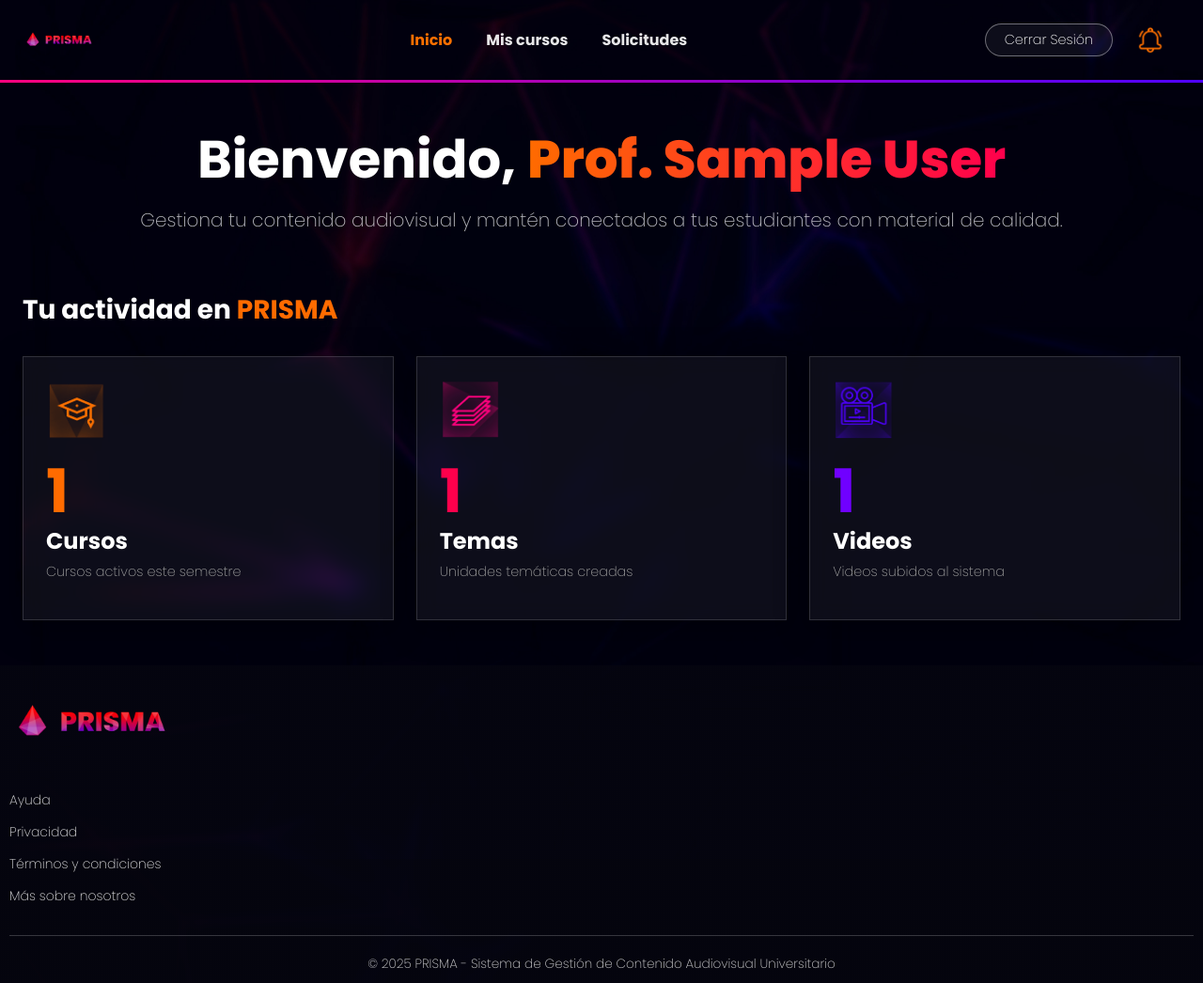
After one commit to Xixcrod/Prisma-virtual-classes, a Django app: page /dashboardpe/ in a window 1280 px wide. The commit adds this page. Shown: the whole page at 94% size. Run offline with Django 5.2, Linux system fonts and the light colour scheme; a user stored in the database is signed in; tables that the repository leaves empty hold one stand-in row (values such as "Sample post"); some libraries are stand-ins or nearby versions.

Commit message:
coloreando 6

```diff
--- a/apps/Admin/views.py
+++ b/apps/Admin/views.py
@@ -7,6 +7,7 @@ from django.http import JsonResponse
 from django.contrib.auth.decorators import login_required, user_passes_test
 import secrets
 import string
+from django.contrib.auth.decorators import login_required
 
 # Importaciones consolidadas de los modelos
 from apps.core.models import Usuario, Estudiante, Profesor, Carrera, Materia, Curso
--- /dev/null
+++ b/apps/core/static/css/dashboardp.css
@@ -0,0 +1,102 @@
+/* --- CONFIGURACIÓN GENERAL --- */
+main.main-content {
+    flex: 1;
+}
+
+/* Forzamos que el fondo cubra todo y no se repita */
+body {
+    background: url('../img/fondo2.jpg') no-repeat center center fixed !important;
+    background-size: cover !important;
+    color: #ffffff;
+}
+
+/* --- VARIABLES DE COLOR --- */
+:root {
+    --prisma-orange: #ff6b00;
+    --prisma-red: #ff004c;
+    --prisma-purple: #7000ff;
+
+    /* Fondo blanco muy transparente para el efecto cristal */
+    --glass-bg: rgba(255, 255, 255, 0.05);
+    /* Borde blanco suave para definir el contorno */
+    --glass-border: rgba(255, 255, 255, 0.15);
+}
+
+/* --- TEXTOS --- */
+.text-orange { color: var(--prisma-orange) !important; }
+.text-red { color: var(--prisma-red) !important; }
+.text-purple { color: var(--prisma-purple) !important; }
+
+/* Degradado del título principal */
+.text-gradient {
+    background: linear-gradient(90deg, var(--prisma-orange), var(--prisma-red));
+    -webkit-background-clip: text;
+    -webkit-text-fill-color: transparent;
+    font-weight: 800;
+}
+
+/* --- TARJETAS (ESTILO EXACTO) --- */
+.prisma-card {
+    background: var(--glass-bg); /* Fondo sutil */
+
+    /* ESTO ES LO MÁS IMPORTANTE: Desenfoca lo que hay detrás */
+    backdrop-filter: blur(10px);
+    -webkit-backdrop-filter: blur(10px); /* Soporte para Safari */
+
+    border: 1px solid var(--glass-border);
+    border-radius: 0; /* Ajusta a 0px si las quieres cuadradas como en tu código previo */
+
+    transition: all 0.3s ease;
+    min-height: 280px;
+
+    /* Sombra profunda para dar relieve */
+    box-shadow: 0 8px 32px 0 rgba(0, 0, 0, 0.37);
+}
+
+/* EFECTO HOVER: Aumenta el brillo y el borde al pasar el mouse */
+.card-hover:hover {
+    transform: translateY(-8px);
+    background: rgba(255, 255, 255, 0.1); /* Se vuelve un poco más blanca */
+    border-color: rgba(255, 255, 255, 0.3);
+    box-shadow: 0 12px 40px 0 rgba(0, 0, 0, 0.6);
+}
+
+/* --- AJUSTE DE ICONOS --- */
+.icon-box {
+    width: 65px;
+    height: 65px;
+    margin-bottom: 25px;
+    background: transparent !important; /* Aseguramos que no haya fondo gris */
+    padding: 0;
+}
+
+.icon-box img {
+    width: 100%;
+    height: 100%;
+    object-fit: contain;
+}
+
+/* --- TIPOGRAFÍA DE LA TARJETA --- */
+/* El número grande */
+.display-number {
+    font-size: 4rem; /* Hacemos el número bien grande */
+    font-weight: 800;
+    line-height: 1;
+    margin-bottom: 5px;
+}
+
+/* El título (Cursos, Temas...) */
+.card-title-text {
+    font-size: 1.5rem;
+    font-weight: 700;
+    color: #ffffff;
+    margin-bottom: 5px;
+}
+
+/* La descripción pequeña */
+.card-desc {
+    font-size: 0.9rem;
+    color: #a0a0a0; /* Gris suave */
+    font-weight: 400;
+    line-height: 1.4;
+}
--- /dev/null
+++ b/apps/core/static/js/marcar_notificaciones_leidas.js
@@ -0,0 +1,28 @@
+document.addEventListener('DOMContentLoaded', function() {
+    const notifDropdown = document.getElementById('notifDropdown');
+    const badge = document.getElementById('notif-badge');
+
+    if (notifDropdown) {
+        notifDropdown.addEventListener('shown.bs.dropdown', function () {
+            // 1. Ocultar el badge visualmente de inmediato para mejorar la experiencia
+            if (badge) {
+                badge.style.display = 'none';
+            }
+
+            // 2. Enviar petición al servidor para marcar como leídas en la BD
+            fetch('{% url "marcar_leidas" %}', {
+                method: 'POST',
+                headers: {
+                    'X-CSRFToken': '{{ csrf_token }}',
+                    'Content-Type': 'application/json'
+                }
+            })
+            .then(response => response.json())
+            .then(data => {
+                if (data.status !== 'ok') {
+                    console.error('Error al marcar notificaciones');
+                }
+            });
+        });
+    }
+});
--- /dev/null
+++ b/apps/core/templates/dashboardpe.html
@@ -0,0 +1,154 @@
+{% extends 'layouts/base.html' %}
+{% load static %}
+
+{% block extra_css %}
+<link rel="stylesheet" href="{% static 'css/dashboardp.css' %}">
+<link rel="stylesheet" href="{% static 'css/dashboarde.css' %}">
+{% endblock %}
+
+{% block content %}
+
+{% if es_profesor %}
+<main class="main-content container-fluid px-4 py-5 prisma-container">
+
+    <div class="row justify-content-center mb-5">
+        <div class="col-lg-10 text-center">
+            <h1 class="display-4 fw-bold text-white">
+                Bienvenido, <span class="text-gradient">Prof. {{ user.first_name }} {{ user.last_name }}</span>
+            </h1>
+            <p class="lead text-light opacity-75 mt-3">
+                Gestiona tu contenido audiovisual y mantén conectados a tus estudiantes con material de calidad.
+            </p>
+        </div>
+    </div>
+
+    <div class="row mb-4">
+        <div class="col-12">
+            <h3 class="text-white fw-bold">
+                Tu actividad en <span class="text-orange">PRISMA</span>
+            </h3>
+        </div>
+    </div>
+
+    <div class="row g-4">
+        <div class="col-md-4">
+            <div class="card prisma-card card-hover h-100">
+                <div class="card-body p-4">
+                    <div class="icon-box mb-3">
+                        <img src="{% static 'img/cursos_logo.png' %}" alt="Cursos" class="img-fluid">
+                    </div>
+                    <h2 class="display-3 fw-bold text-orange mb-0">{{ stats.total_cursos }}</h2>
+                    <h4 class="text-white fw-bold">Cursos</h4>
+                    <p class="card-desc">Cursos activos este semestre</p>
+                </div>
+            </div>
+        </div>
+
+        <div class="col-md-4">
+            <div class="card prisma-card card-hover h-100">
+                <div class="card-body p-4">
+                    <div class="icon-box mb-3">
+                        <img src="{% static 'img/temas_logos.png' %}" alt="Temas" class="img-fluid">
+                    </div>
+                    <h2 class="display-3 fw-bold text-red mb-0">{{ stats.total_temas }}</h2>
+                    <h4 class="text-white fw-bold">Temas</h4>
+                    <p class="card-desc">Unidades temáticas creadas</p>
+                </div>
+            </div>
+        </div>
+
+        <div class="col-md-4">
+            <div class="card prisma-card card-hover h-100">
+                <div class="card-body p-4">
+                    <div class="icon-box mb-3">
+                        <img src="{% static 'img/videos_logos.png' %}" alt="Videos" class="img-fluid">
+                    </div>
+                    <h2 class="display-3 fw-bold text-purple mb-0">{{ stats.total_videos }}</h2>
+                    <h4 class="text-white fw-bold">Videos</h4>
+                    <p class="card-desc">Videos subidos al sistema</p>
+                </div>
+            </div>
+        </div>
+
+    </div>
+</main>
+
+{% elif es_estudiante %}
+<main class="estudiante-main">
+
+    <!-- Banner / Bienvenida -->
+    <section class="estudiante-banner">
+        <img src="{% static 'img/welcome_student.svg' %}" alt="Bienvenido Estudiante">
+    </section>
+
+    <!-- Últimos videos -->
+
+    <h1 class="estudiante-titulo">
+        Últimos <span>videos añadidos</span>
+    </h1>
+    <p class="estudiante-subtitulo">
+        Últimos videos añadidos a nuestros temas
+    </p>
+    <section class="estudiante-seccion">
+
+        <div class="estudiante-grid">
+            {% for video in contenidos.ultimos_videos %}
+            <a href="{% url 'detalles-videos' id_video=video.id %}" class="estudiante-card-link">
+                <article class="estudiante-card">
+                    <img class="estudiante-card-img" src="{% url 'consumir-media-files' 'thumbnail_video' video.id %}"
+                        alt="Miniatura del vídeo">
+
+                    <div class="estudiante-card-info">
+                        <h3>{{ video.titulo }}</h3>
+                        <p>{{ video.tema.curso.materia.carrera.nombre }}</p>
+                        <p>{{ video.tema.curso.materia.nombre }}</p>
+                        <p>{{ video.tema.curso.materia.semestre }} semestre</p>
+                        <p class="estudiante-profesor">
+                            Prof. {{ video.tema.curso.profesor.usuario.first_name }} {{
+                            video.tema.curso.profesor.usuario.last_name }}
+                    </div>
+                </article>
+            </a>
+            {% empty %}
+            <p class="estudiante-vacio">No tienes ningún video reciente.</p>
+            {% endfor %}
+        </div>
+    </section>
+
+    <!-- Últimos temas -->
+    <h1 class="estudiante-titulo rojo">
+        Últimos <span>temas añadidos a las materias</span>
+    </h1>
+    <p class="estudiante-subtitulo">
+        Últimos temas agregados por profesor
+    </p>
+    <section class="estudiante-seccion">
+
+
+        <div class="estudiante-grid">
+            {% for tema in contenidos.ultimos_temas %}
+            <a href="{% url 'detalles-temas' id_tema=tema.id %}" class="estudiante-card-link">
+                <article class="estudiante-card estudiante-card-tema">
+                    <img class="estudiante-card-img" src="{% url 'consumir-media-files' 'img_tema' tema.id %}"
+                        alt="Miniatura del tema">
+                    <div class="estudiante-card-info">
+                        <h3>{{ tema.titulo }}</h3>
+                        <p>{{ tema.curso.materia.carrera.nombre }}</p>
+                        <p>{{ tema.curso.materia.nombre }}</p>
+                        <p>{{ tema.curso.materia.semestre }} semestre</p>
+                        <p class="estudiante-profesor">
+                            Prof. {{ tema.curso.profesor.usuario.first_name }} {{ tema.curso.profesor.usuario.last_name
+                            }}
+                        </p>
+                    </div>
+                </article>
+            </a>
+            {% empty %}
+            <p class="estudiante-vacio">No tienes ningún tema reciente.</p>
+            {% endfor %}
+        </div>
+    </section>
+
+</main>
+{% endif %}
+{% endblock content %}
--- a/apps/core/templates/layouts/base.html
+++ b/apps/core/templates/layouts/base.html
@@ -37,11 +37,10 @@
                 {% if user.is_authenticated %}
                 {% if es_profesor or es_estudiante %}
                 <div class="dropdown">
-                    <a class="notif-link position-relative dropdown-toggle" href="#" id="notifDropdown" role="button"
-                        data-bs-toggle="dropdown" aria-expanded="false">
+                    <a class="notif-link position-relative dropdown-toggle" href="#" id="notifDropdown" role="button" data-bs-toggle="dropdown" aria-expanded="false">
                         <img src="{% static 'img/notificacionencendido.png' %}" alt="Notificaciones" class="notif-icon">
                         {% if notif_count > 0 %}
-                        <span class="badge-count">{{ notif_count }}</span>
+                        <span id="notif-badge" class="badge-count">{{ notif_count }}</span>
                         {% endif %}
                     </a>
 
@@ -53,9 +52,8 @@
                         </li>
                         <li class="p-2">
                             <div class="d-flex justify-content-between">
-                                <small class="fw-bold text-orange">{{ n.emisor.get_full_name }}</small>
-                                <small class="text-muted" style="font-size: 0.7rem;">{{ n.fecha_creacion|timesince
-                                    }}</small>
+                                <small class="fw-bold text-orange">{{ n.emisor_nombre }}</small>
+                                <small class="text-muted" style="font-size: 0.7rem;">{{ n.hace_cuanto }}</small>
                             </div>
                             <p class="mb-0 small text-light">{{ n.mensaje }}</p>
                         </li>
@@ -76,11 +74,11 @@
                 <ul class="navbar-nav mx-auto mb-2 mb-lg-0 align-items-center">
                     {% if user.is_authenticated %}
                     {% if es_profesor %}
-                    <li class="nav-item"><a class="nav-link active" href="#">Inicio</a></li>
+                    <li class="nav-item"><a class="nav-link active" href="{% url 'dashboardpe' %}">Inicio</a></li>
                     <li class="nav-item"><a class="nav-link" href="#">Mis cursos</a></li>
                     <li class="nav-item"><a class="nav-link" href="#">Solicitudes</a></li>
                     {% elif es_estudiante %}
-                    <li class="nav-item"><a class="nav-link active" href="#">Inicio</a></li>
+                    <li class="nav-item"><a class="nav-link active" href="{% url 'dashboardpe' %}">Inicio</a></li>
                     <li class="nav-item"><a class="nav-link" href="#">Catálogo</a></li>
                     <li class="nav-item"><a class="nav-link" href="#">Favoritos</a></li>
                     {% endif %}
@@ -127,4 +125,5 @@
     {% endif %}
 </body>
 
+<script src="{% static 'js/marcar_notificaciones_leidas.js' %}"></script>
 </html>
--- a/apps/core/urls.py
+++ b/apps/core/urls.py
@@ -1,12 +1,15 @@
 from django.urls import path
 from . import views
 from .utils import loginValidation, recover_password
+from .utils import context_processors
 
 urlpatterns = [
     path('', views.signin, name="login"), #Ruta principal de la aplicación que lleva al login
     path('login-process/', loginValidation.loginProcess, name="login-process"), #Ruta para procesar el inicio de sesión
     path('logout/', views.signout, name="logout"), #Ruta para cerrar sesión
-    path('adminprueba/', views.adminp, name="adminp"), #Ruta de prueba para el admin
+    path('dashboardpe/', views.dashboardpe, name="dashboardpe"), #Ruta de dashboard de profesores y estudiantes
     path('recuperar_contrasena/', views.recuperar_contrasena, name='recuperar_contrasena'),#Ruta para la página de recuperación de contraseña
     path('processing_password/', recover_password.recovering_password, name="processing_password"), #Ruta para procesar la solicitud de recuperación de contraseña
+
+    path('notificaciones/marcar-leidas/', context_processors.marcar_notificaciones_leidas, name='marcar_leidas'), # Ruta para marcar notificaciones como leídas
 ]
--- a/apps/core/utils/context_processors.py
+++ b/apps/core/utils/context_processors.py
@@ -1,4 +1,6 @@
 from ..models import Notificacion
+from django.utils.timesince import timesince
+from django.http import JsonResponse
 
 def roles_usuario(request):
     """
@@ -19,10 +21,28 @@ def roles_usuario(request):
 
 def notificaciones_context(request):
     if request.user.is_authenticated:
-        # Traemos las notificaciones donde el usuario logueado es el receptor
         lista = Notificacion.objects.filter(receptor=request.user).order_by('-fecha_creacion')
+
+        # Creamos una lista de diccionarios con la fecha ya procesada
+        notificaciones_procesadas = []
+        for n in lista[:400]:
+            notificaciones_procesadas.append({
+                'id': n.id,
+                'emisor_nombre': n.emisor.get_full_name(),
+                'mensaje': n.mensaje,
+                'hace_cuanto': timesince(n.fecha_creacion), # Procesamos aquí
+                'leido': n.leido
+            })
+
         return {
-            'notificaciones': lista[:400], # Las últimas 400 para el despliegue
-            'notif_count': lista.filter(leido=False).count() # Solo el conteo de no leídas
+            'notificaciones': notificaciones_procesadas,
+            'notif_count': lista.filter(leido=False).count()
         }
     return {}
+
+def marcar_notificaciones_leidas(request):
+    if request.method == 'POST' and request.user.is_authenticated:
+        # Marcamos todas las notificaciones del receptor actual como leídas
+        Notificacion.objects.filter(receptor=request.user, leido=False).update(leido=True)
+        return JsonResponse({'status': 'ok'})
+    return JsonResponse({'status': 'error'}, status=400)
--- a/apps/core/utils/loginValidation.py
+++ b/apps/core/utils/loginValidation.py
@@ -34,11 +34,11 @@ def loginProcess(request):
 
             # 2. Si es Profesor (Verificamos la relación OneToOne)
             elif hasattr(user, 'profesor'):
-                return redirect('adminp')
+                return redirect('dashboardpe')
 
             # 3. Si es Estudiante
             elif hasattr(user, 'estudiante'):
-                return redirect('dashboard')
+                return redirect('dashboardpe')
 
             # 4. Por defecto (si es un usuario sin rol específico)
             else:
--- a/apps/core/views.py
+++ b/apps/core/views.py
@@ -4,6 +4,8 @@ from django.urls import reverse
 from apps.core.decorators.login_excluded import login_excluded
 from django.contrib.auth.decorators import login_required
 from django.contrib.auth import logout
+from .utils.get_information import obtener_estadisticas_profesor
+from .utils.get_information import obtener_ultimos_contenidos_estudiante
 
 # Create your views here.
 
@@ -22,6 +24,9 @@ def signout(request):
 def recuperar_contrasena(request):
     return render(request, 'recuperar_contrasena.html')
 
-#Ruta de prueba para el admin
-def adminp(request):
-    return render(request, 'adminp.html')
+#Ruta de dashboard del profesor y estudiante
+@login_required
+def dashboardpe(request):
+    stats = obtener_estadisticas_profesor(request.user)
+    contenidos = obtener_ultimos_contenidos_estudiante(request)
+    return render(request, 'dashboardpe.html', {'stats': stats, 'contenidos': contenidos,})
```
Also changed, not shown: apps/core/static/css/dashboarde.css (added, +212 -0 lines), apps/core/templates/adminp.html (deleted, +0 -18 lines), apps/core/utils/get_information.py (added, +54 -0 lines), prismasettings/settings.py (+9 -2 lines), apps/core/models.py (line endings or trailing spaces), apps/core/static/img/cursos_logo.png (added), apps/core/static/img/fondo2.jpg (added), apps/core/static/img/iluminacion_detras.svg (added), apps/core/static/img/temas_logos.png (added), apps/core/static/img/videos_logos.png (added), apps/core/static/img/welcome_student.svg (added).
